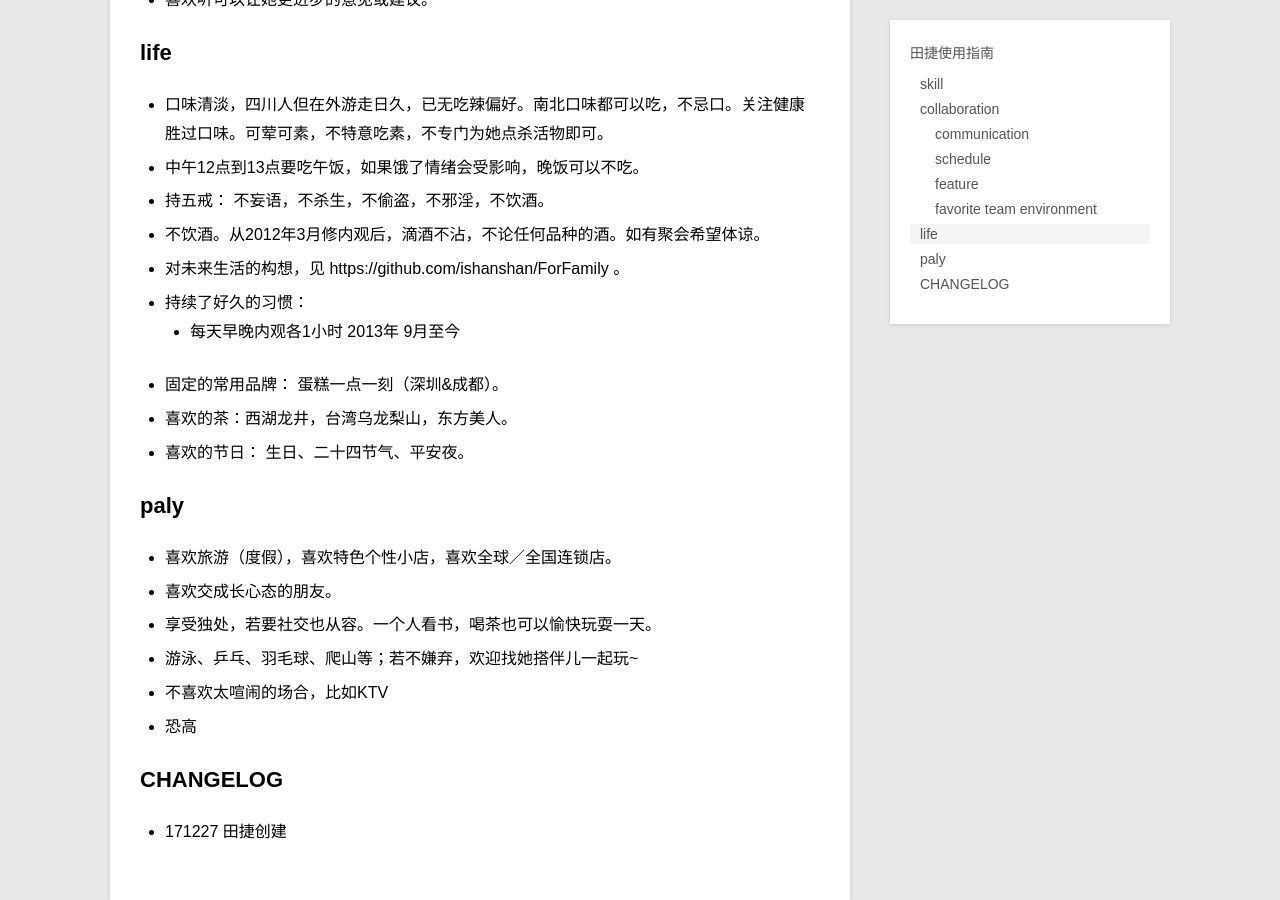
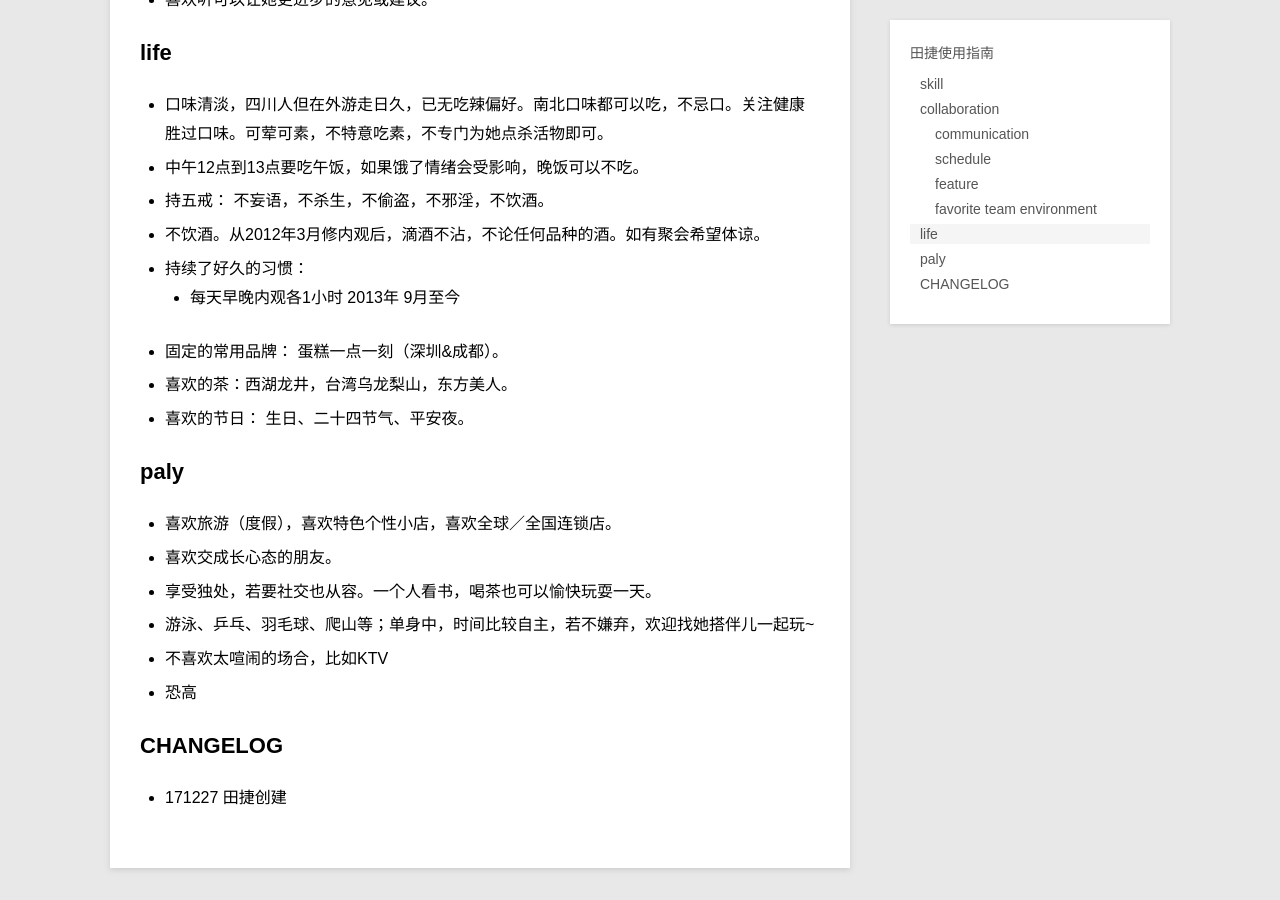
Before and after one commit to violettianjie/violettianjie.github.io, a Jekyll site: the page built from _posts/journal/2017-12-27-usageviolet.md, in a window 1280 px wide and 900 px high, scrolled down 2252 px. Built offline with Jekyll 4.4.1, drawn with Linux system fonts in a browser that asks for light colours.

Commit message:
Update 2017-12-27-usageviolet.md

```diff
--- a/_posts/journal/2017-12-27-usageviolet.md
+++ b/_posts/journal/2017-12-27-usageviolet.md
@@ -98,12 +98,12 @@ description: 独立博客
 - 中午12点到13点要吃午饭，如果饿了情绪会受影响，晚饭可以不吃。
 - 持五戒： 不妄语，不杀生，不偷盗，不邪淫，不饮酒。
 - 不饮酒。从2012年3月修内观后，滴酒不沾，不论任何品种的酒。如有聚会希望体谅。
-- 对未来生活的构想，见 https://github.com/ishanshan/ForFamily 。
 - 持续了好久的习惯：
 	- 每天早晚内观各1小时 2013年 9月至今
 - 固定的常用品牌： 蛋糕一点一刻（深圳&成都）。
 - 喜欢的茶：西湖龙井，台湾乌龙梨山，东方美人。
 - 喜欢的节日： 生日、二十四节气、平安夜。
+
 
 
 
@@ -113,7 +113,7 @@ description: 独立博客
 - 喜欢旅游（度假），喜欢特色个性小店，喜欢全球／全国连锁店。
 - 喜欢交成长心态的朋友。
 - 享受独处，若要社交也从容。一个人看书，喝茶也可以愉快玩耍一天。
-- 游泳、乒乓、羽毛球、爬山等；若不嫌弃，欢迎找她搭伴儿一起玩~
+- 游泳、乒乓、羽毛球、爬山等；单身中，时间比较自主，若不嫌弃，欢迎找她搭伴儿一起玩~
 - 不喜欢太喧闹的场合，比如KTV
 - 恐高
 
```
